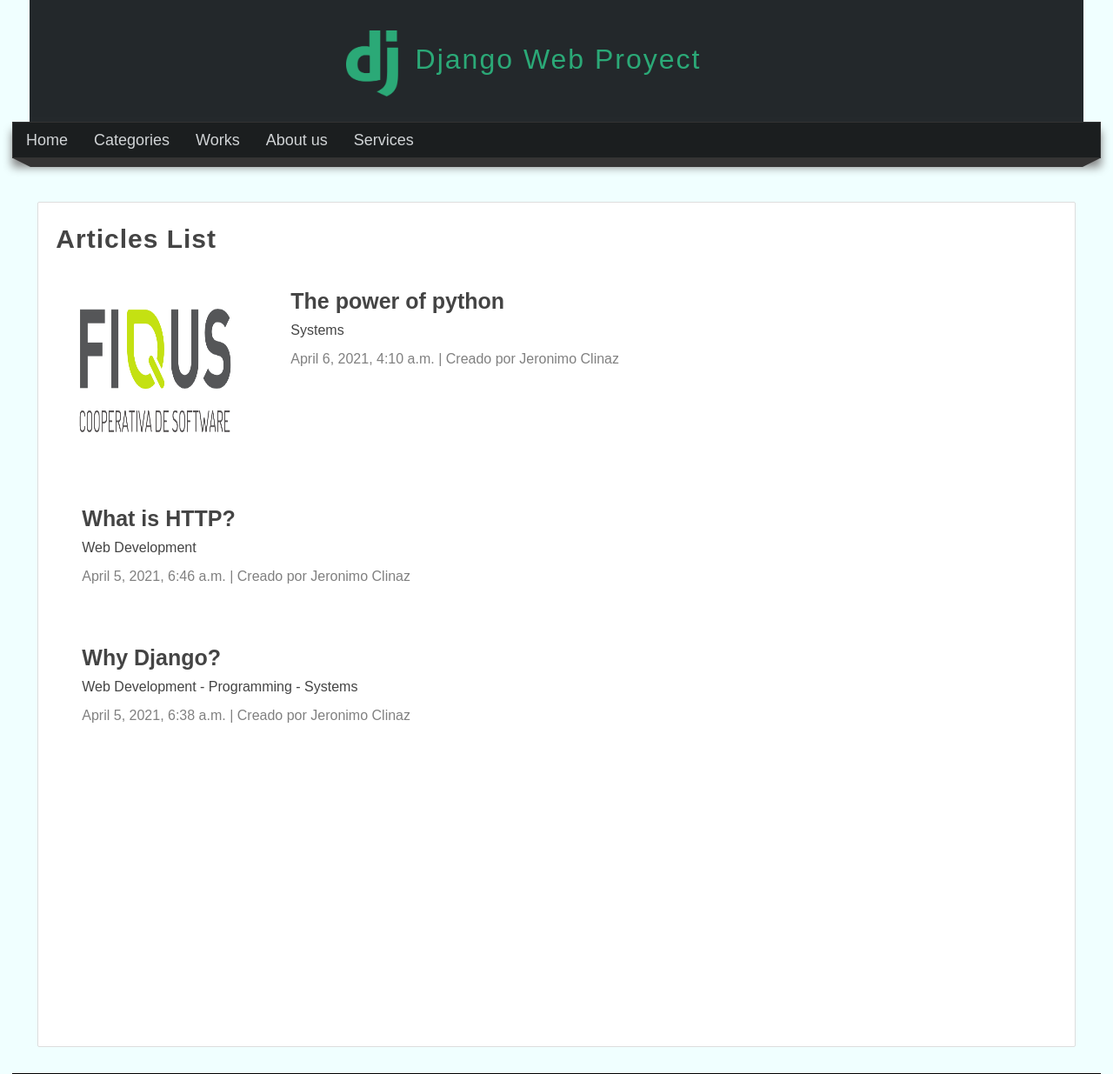
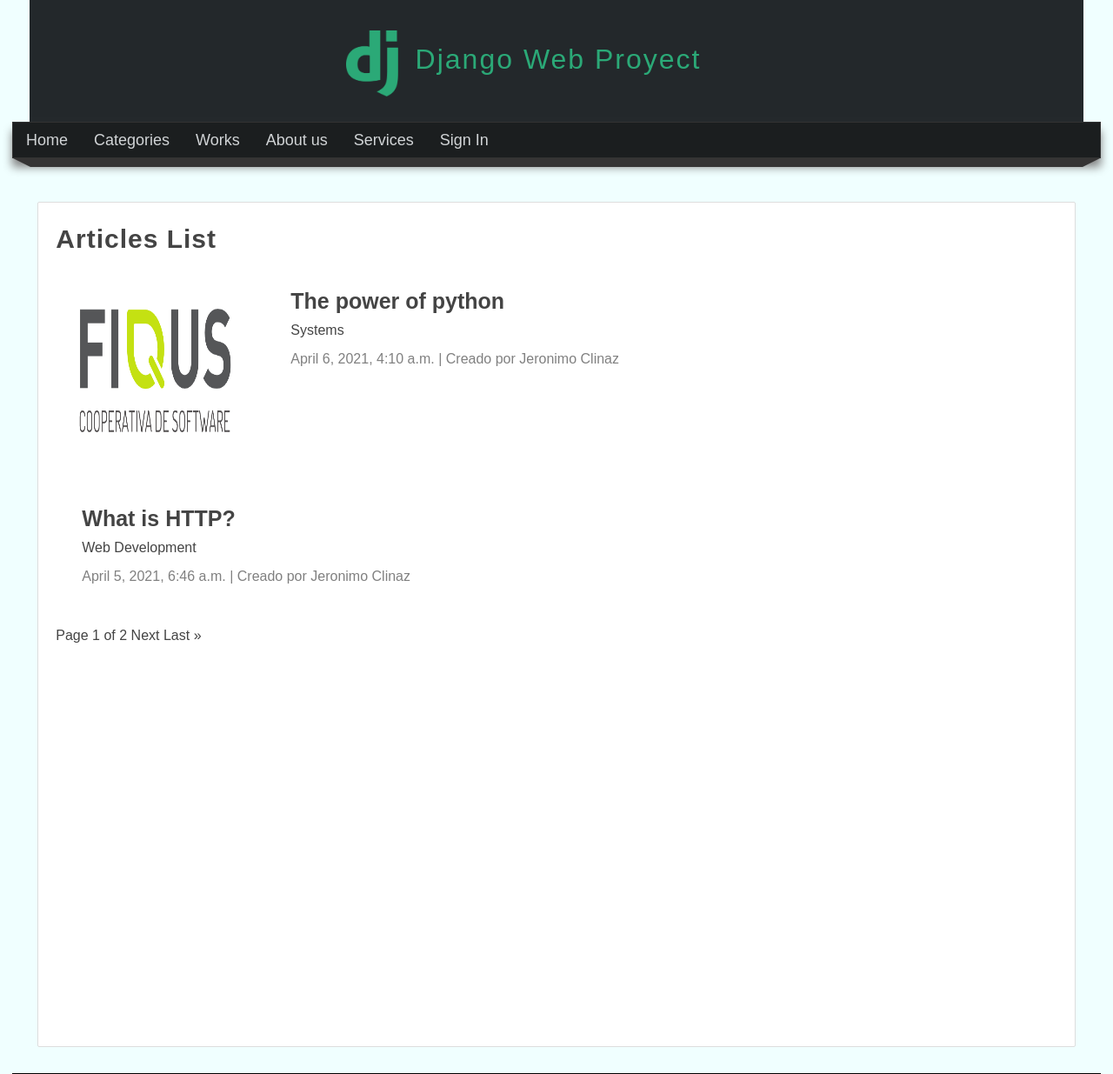
Before and after one commit to JeronimoC23/DjangoWebProyect, a Django app: page /articles/ in a window 1280 px wide. Shown: the top 1235 px of the page at 87% size. Run offline with Django 3.2, Linux system fonts and the light colour scheme; data comes from the database, SQL or seed files in the repository; some libraries are stand-ins or nearby versions.

Commit message:
Paginacion + Comienzo de registro/login

```diff
--- a/blog/templates/articles/list.html
+++ b/blog/templates/articles/list.html
@@ -6,6 +6,7 @@
 <h1 class="title">Articles List</h1>
 
 {% include 'articles/articles.html' %}
+{% include 'articles/pagination.html' %}
 
 <br>
 
--- /dev/null
+++ b/blog/templates/articles/pagination.html
@@ -0,0 +1,18 @@
+<div class="pagination">
+   {% if articles.has_previous %}
+    <a href="?page=1">&laquo; First</a>
+    <a href="?page={{ articles.previous_page_number }}"> Previous </a>
+   {% endif %}
+
+
+    <span class="actual">
+        Page {{articles.number}} of {{articles.paginator.num_pages}}
+
+    {% if articles.has_next %}
+
+    <a href="?page={{ articles.next_page_number }}"> Next </a>
+    <a href="?page={{articles.paginator.num_pages}}">Last &raquo;</a>
+
+   {% endif %}
+
+</div>
--- a/blog/views.py
+++ b/blog/views.py
@@ -1,14 +1,21 @@
 from django.shortcuts import render, get_object_or_404
 from blog.models import Article, Category
+from django.core.paginator import Paginator
+
 # Create your views here.
 
 def list(request):
+    #sacar articulos
     articles = Article.objects.all()
-
+    #paginar articulos
+    paginator = Paginator(articles, 2)
+    #recoger numero de pagina
+    page = request.GET.get('page')
+    page_articles = paginator.get_page(page)
 
     return render(request, "articles/list.html",{
         'title':'Articles',
-        'articles': articles,
+        'articles': page_articles,
     })
 
 def category(request, category_id):
--- a/mainapp/templates/mainapp/layout.html
+++ b/mainapp/templates/mainapp/layout.html
@@ -48,6 +48,9 @@
                     <a href={%url 'page' page.2%}> {{page.1}}</a>
                 </li>
             {% endfor %}
+            <li>
+                <a href={%url 'register'%}> Sign In</a>
+            </li>
         </ul>
     </nav>
     <div class="barra">
--- a/mainapp/urls.py
+++ b/mainapp/urls.py
@@ -3,5 +3,6 @@ from . import views
 
 urlpatterns = [
     path('', views.index, name="index"),
-    path('home/', views.index, name="home")
+    path('home/', views.index, name="home"),
+    path('signin/',views.register_page, name="register")
 ]
--- a/mainapp/views.py
+++ b/mainapp/views.py
@@ -11,3 +11,9 @@ def aboutus(request):
     return render(request, 'mainapp/aboutus.html',{
         'title':'About'
     })
+
+def register_page(request):
+
+    return render(request, 'users/register.html',{
+        'title':'Sign in'
+    } )
```
Also changed, not shown: mainapp/templates/users/register.html (added, +9 -0 lines).
